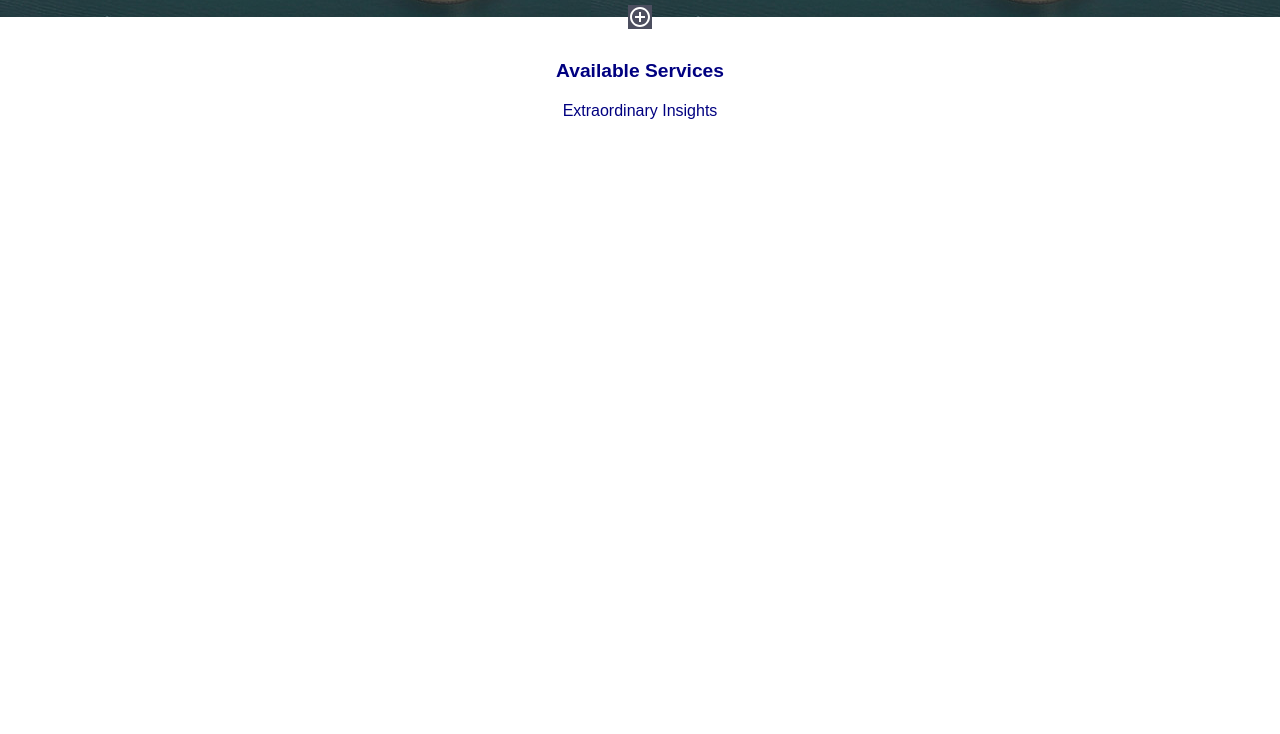
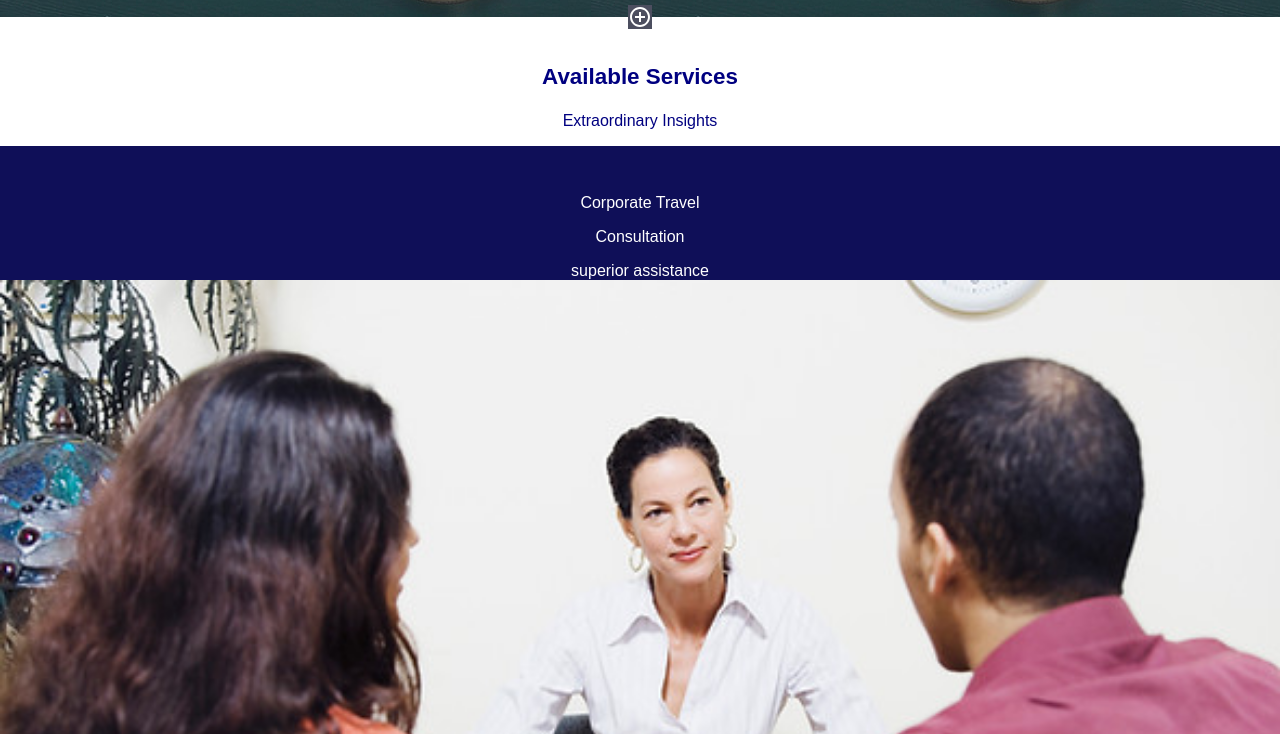
Before and after one commit to iyioladebami/Japa-, a plain HTML site: page index.html in a window 1280 px wide. Shown: the part 406-1140 px from the top of the page. Before the commit the page ends 800 px from the top, so only its background shows below. Drawn offline with Linux system fonts and the light colour scheme.

Commit message:
style
style

```diff
--- a/index.html
+++ b/index.html
@@ -19,6 +19,12 @@
 <img class="plus bottom" src="icons8-plus.svg" alt="">
 <div class="as"><p class="bold">Available Services</p>
 <p class="light">Extraordinary Insights</p></div>
+<section class="services"><div class="services"><div class="text"><p>Corporate Travel</p><p>Consultation</p> <p>superior assistance</p></div>
+<div class="img"><img src="868c3ab255634629a0529d09a45751b0.jpg" alt=""></div><div class="text"><p>Corporate Travel</p><p>Consultation</p> <p>superior assistance</p></div>
+</div>
+<div class="services"></div>
+<div class="services"></div>
+<div class="services"></div></section>
 </div>
 </body>
 </html>
--- a/style.scss
+++ b/style.scss
@@ -18,4 +18,8 @@ img.top{ transform: translateY(-930%);}
 img.bottom{transform: translateY(-50%);}
 p.down{margin-top: -1.5em;}
 div.as{p{text-align: center; color: navy;}
-p.bold{font-size: 1.2em; font-weight: bold;}}
+p.bold{font-size: 1.4em; font-weight: bold;}}
+section.services{ div.text{background-color: rgb(15, 15, 88); color: white; text-align: center;
+padding-top: 2em;}
+
+    div.img{width: 100%; img{width: 100%; margin-top: -1em;}}}
```
Also changed, not shown: style.css, 1 other file.
